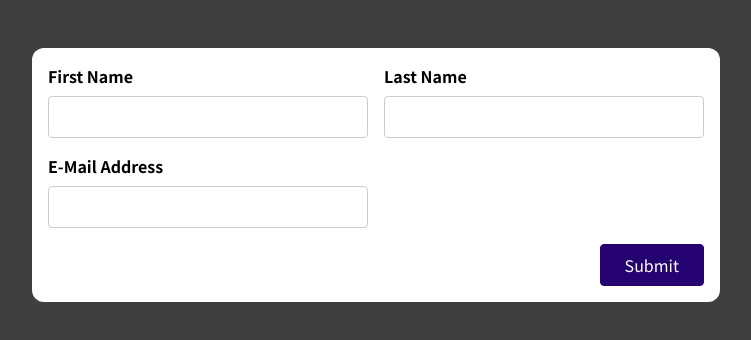
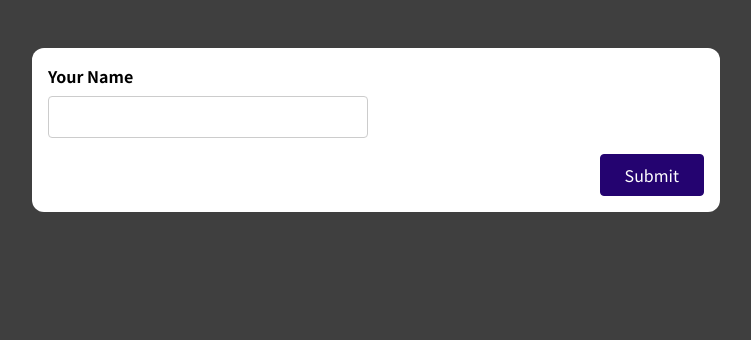
Before and after one commit to edsson-madrigal/forms---project-9, a React (Create React App) app: page / in a window 1280 px wide. Shown: the top 340 px of the page, without its empty margins (264-1015 px from the left). Built offline with nearby package versions, Linux system fonts and the light colour scheme.

Commit message:
on blur -- fixed

```diff
--- a/src/components/SimpleInput.js
+++ b/src/components/SimpleInput.js
@@ -1,19 +1,72 @@
-const BasicForm = (props) => {
+import { useEffect, useRef, useState } from "react";
+
+const SimpleInput = (props) => {
+  const nameInputRef = useRef();
+  const [enteredName, setEnteredName] = useState("");
+  const [enteredNameIsValid, setEnteredNameIsValid] = useState(false);
+  const [enteredNameTouched, setEnteredNameTouched] = useState(false);
+
+  useEffect(() => {
+    if (enteredNameIsValid) {
+      console.log("Name Input is valid!");
+    }
+  }, [enteredNameIsValid]);
+
+  const nameInputChangeHandler = (event) => {
+    setEnteredName(event.target.value);
+  };
+
+  const nameInputBlurHandler = (event) => {
+    setEnteredNameTouched(true);
+
+    if (enteredName.trim() === "") {
+      setEnteredNameIsValid(false);
+      return;
+    }
+  };
+
+  const formSubmissionHandler = (event) => {
+    event.preventDefault();
+
+    setEnteredNameTouched(true);
+
+    if (enteredName.trim() === "") {
+      setEnteredNameIsValid(false);
+      return;
+    }
+
+    setEnteredNameIsValid(true);
+
+    console.log(enteredName);
+
+    const enteredValue = nameInputRef.current.value;
+    console.log(enteredValue);
+
+    // nameInputRef.current.value = ''; => NOT IDEAL, DON'T MANIPULATE THE DOM
+    setEnteredName("");
+  };
+
+  const nameInputIsInvalid = !enteredNameIsValid && enteredNameTouched;
+
+  const nameInputClasses = nameInputIsInvalid
+    ? "form-control invalid"
+    : "form-control";
+
   return (
-    <form>
-      <div className="control-group">
-        <div className="form-control">
-          <label htmlFor="name">First Name</label>
-          <input type="text" id="name" />
-        </div>
-        <div className="form-control">
-          <label htmlFor="name">Last Name</label>
-          <input type="text" id="name" />
-        </div>
-      </div>
-      <div className="form-control">
-        <label htmlFor="name">E-Mail Address</label>
-        <input type="text" id="name" />
+    <form onSubmit={formSubmissionHandler}>
+      <div className={nameInputClasses}>
+        <label htmlFor="name">Your Name</label>
+        <input
+          ref={nameInputRef}
+          type="text"
+          id="name"
+          onChange={nameInputChangeHandler}
+          onBlur={nameInputBlurHandler}
+          value={enteredName}
+        />
+        {nameInputIsInvalid && (
+          <p className="error-text">Name must not be empty.</p>
+        )}
       </div>
       <div className="form-actions">
         <button>Submit</button>
@@ -22,4 +75,4 @@ const BasicForm = (props) => {
   );
 };
 
-export default BasicForm;
+export default SimpleInput;
```
Also changed, not shown: 1 other file (tests, documents, lock files or other folders).
